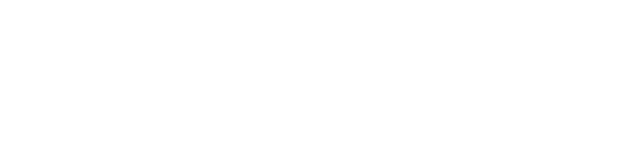
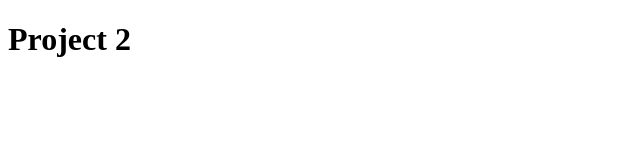
Before and after one commit to prafully/project2, a plain HTML site: page index.html in a window 1280 px wide. Shown: the whole page, without its empty margins (0-640 px from the left). Drawn offline with Linux system fonts and the light colour scheme.

Commit message:
Some Changes

```diff
--- a/index.html
+++ b/index.html
@@ -3,9 +3,9 @@
 <head>
     <meta charset="UTF-8">
     <meta name="viewport" content="width=device-width, initial-scale=1.0">
-    <title>Document</title>
+    <title>Project 2</title>
 </head>
 <body>
-
+    <h1>Project 2</h1>
 </body>
 </html>
```
